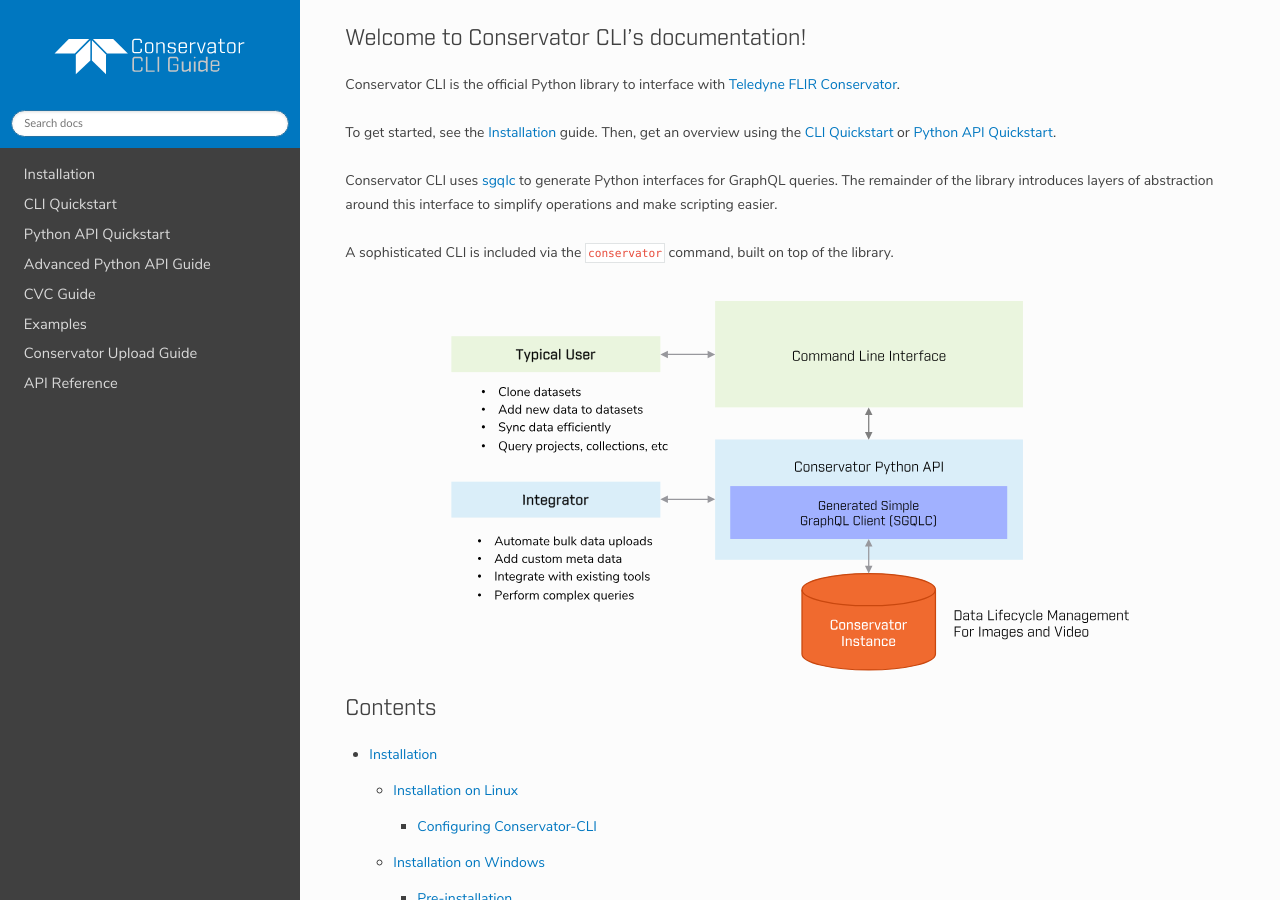
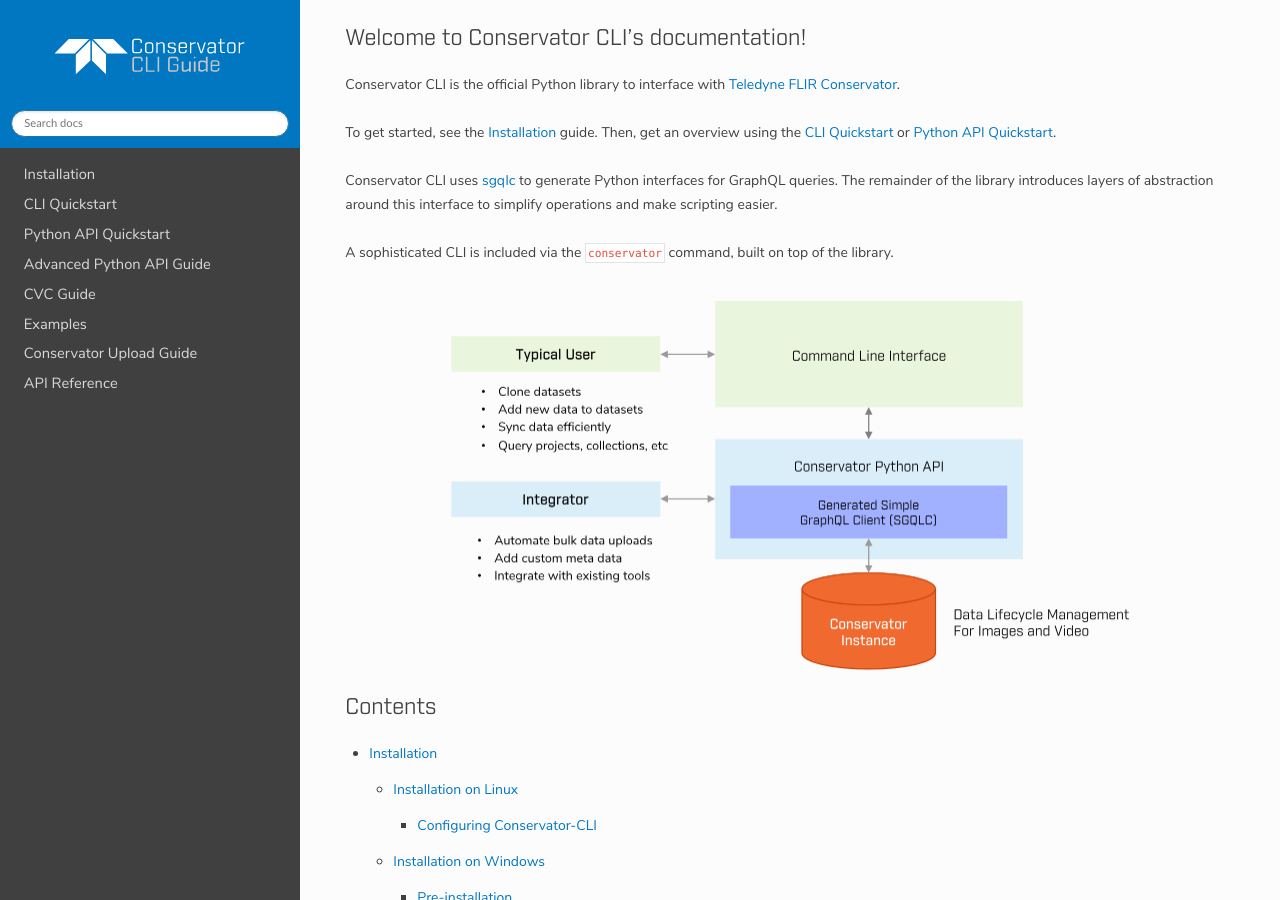
Before and after one commit to FLIR/conservator-cli, a Sphinx documentation site: the page built from docs/index.rst, in a window 1280 px wide and 900 px high. Built offline with Sphinx 7.4.7 and the Read the Docs theme 2.0.0, drawn with Linux system fonts in a browser that asks for light colours; some web fonts are replaced.

Commit message:
Minor update to stack diagram in docs

```diff
--- a/docs/index.rst
+++ b/docs/index.rst
@@ -16,7 +16,7 @@
 
 .. _`Teledyne FLIR Conservator`: https://www.flir.com/oem/conservator/
 
-.. image:: _static/stack.svg
+.. image:: _static/stack.png
    :width: 700px
    :align: center
 
```
Also changed, not shown: docs/_static/stack.png (added), docs/_static/stack.svg.
